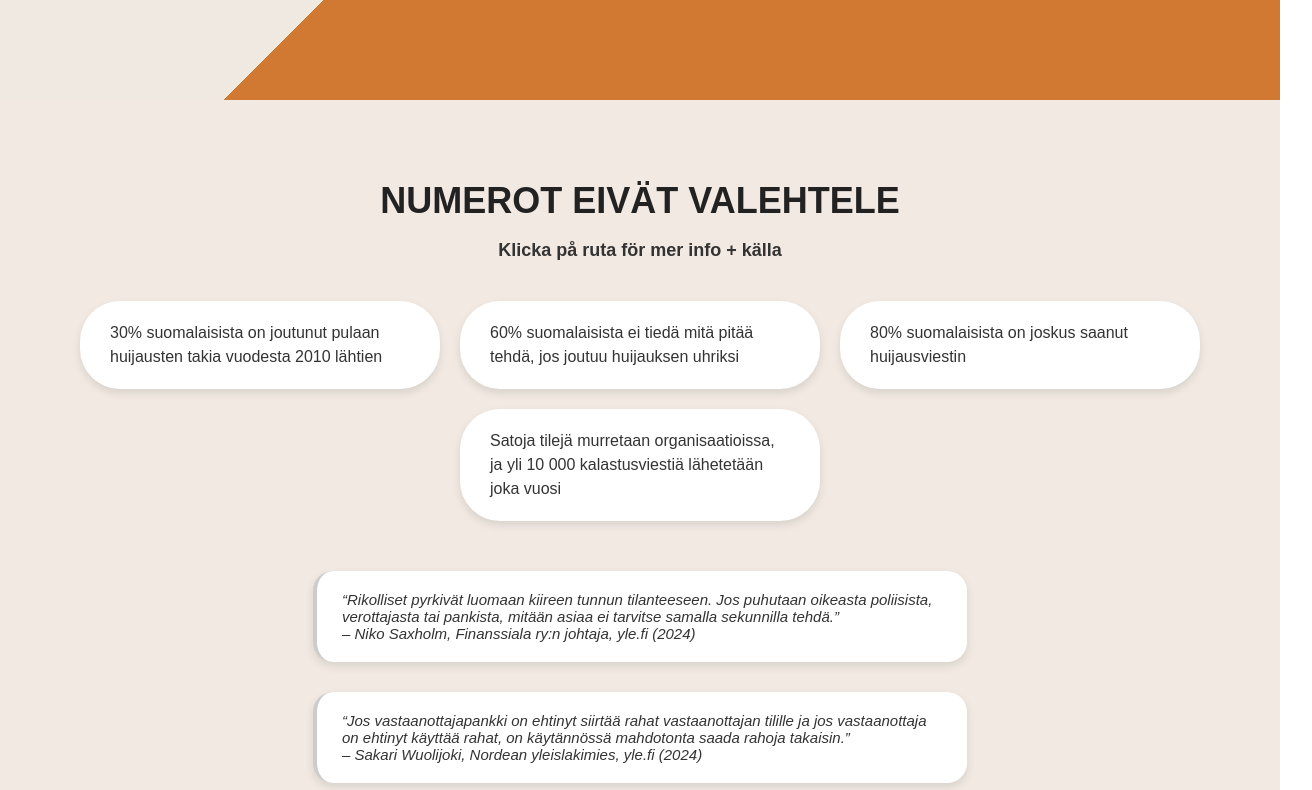
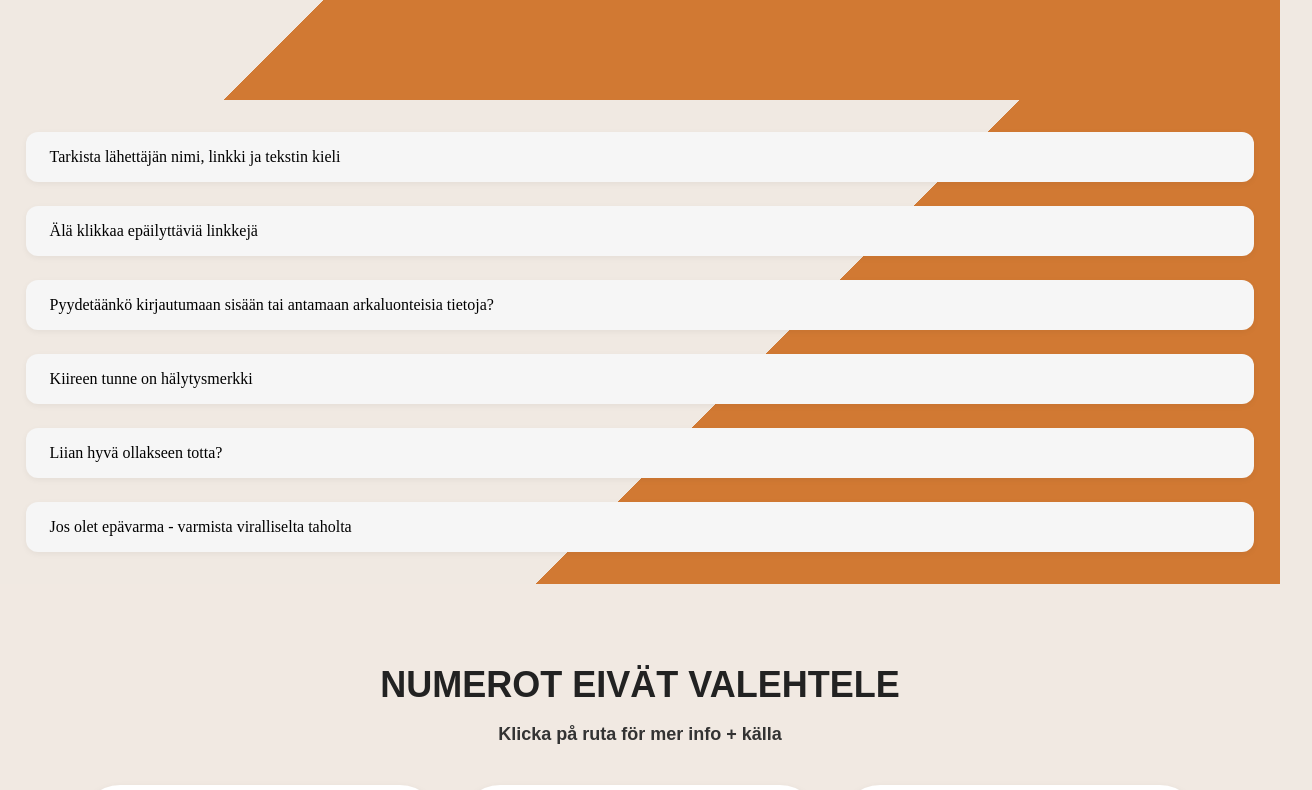
Before and after one commit to levonmaister/scamvjp2, a React (Vite) app: page / in a window 1280 px wide. Shown: the part 800-1590 px from the top of the page, 1312 px wide, since content can reach past the window. Built offline with nearby package versions, Linux system fonts and the light colour scheme.

Commit message:
Checklist + preliminär dropdown

```diff
--- /dev/null
+++ b/src/pages/Checklist.jsx
@@ -0,0 +1,73 @@
+import { useState } from 'react';
+import '../styles/Checklist.css';
+
+const Checklist = () => {
+  const [openItem, setOpenItem] = useState(null);
+
+  const handleToggle = (index) => {
+    if (openItem === index) {
+        setOpenItem(null);
+    } else {
+        setOpenItem(index);
+    }
+  };
+
+  const items = [
+    {
+      title: "Tarkista lähettäjän nimi, linkki ja tekstin kieli",
+      description: ["Onko lähettäjän nimi oudosti kirjoitettu tai jopa tuntematon?",
+                   "Näkyykö linkissä väärin kirjoitettu tai epäilyttävä osoite?",
+                   "Huijausviestit paljastuvat usein kirjoitusvirheistä ja epäjohdonmukaisuuksista."
+                ]
+
+    },
+    {
+      title: "Älä klikkaa epäilyttäviä linkkejä",
+      description: "Vältä linkkejä, jos et ole varma viestin luotettavuudesta.",
+    },
+    {
+      title: "Pyydetäänkö kirjautumaan sisään tai antamaan arkaluonteisia tietoja?",
+      description: ["Luotettavat tahot eivät koskaan pyydä pankkitunnuksia, salasanoja tai henkilötietoja tekstiviestillä.",
+                    "Älä kirjaudu sisään linkin kautta - käytä aina virallista verkkosivua"
+
+      ]
+    },
+    {
+        title: "Kiireen tunne on hälytysmerkki",
+        description: ["Huijarit yrittävät usein saada sinut toimimaan nopeasti ja ajattelematta.",
+                      "Ilmaisuja kuten “Toimi heti!” tai “Maksua vaaditaan nyt!” käyetään painostamiseen.",
+                      "Älä reagoi kiirehtiviin viesteihin."
+        ]
+    },
+    {
+        title: "Liian hyvä ollakseen totta?",
+        description: "Kyse on todennäköisesti huijauksesta, jos viestissä luvataan suuria palkintoja, rahaa tai ainutlaatuisia tilaisuuksia."
+    },
+    {
+        title: "Jos olet epävarma - varmista viralliselta taholta",
+        description: ["Jos olet epävarma, ota yhteyttä organisaatioon heidän verkkosivujensa kautta - älä käytä viestissä olevia yhteystietoja.",
+                      "Voit ilmoittaa huijauksista Liikenne- ja viestintävirasto Traficomin Kyberturvallisuuskeskukselle."
+
+        ]
+    }
+  ];
+
+  return (
+    <div className="checklist-wrapper">
+      {items.map((item, index) => (
+        <div key={index} className="checklist-item" onClick={() => handleToggle(index)}>
+          <div className="checkmark-title">
+            <span className="title-text">{item.title}</span>
+          </div>
+          {openItem === index && (
+            <div className="item-description">
+              {item.description}
+            </div>
+          )}
+        </div>
+      ))}
+    </div>
+  );
+};
+
+export default Checklist;
--- a/src/pages/Etusivu.jsx
+++ b/src/pages/Etusivu.jsx
@@ -4,6 +4,8 @@ import { useState } from 'react'
 import React from 'react'
 import ViestiPeli from '../components/Peli.jsx'
 import '../styles/etusivu.css';
+import Checklist from './Checklist.jsx';
+import "../styles/Checklist.css";
 import NumerotValehtelee from './NumerotValehtelee.jsx';
 import HorrorStories from './HorroStories.jsx';
 
@@ -47,6 +49,7 @@ const Etusivu = () => {
                 <br></br><br></br><br></br><br></br><br></br><br></br><br></br><br></br><br></br><br></br><br></br>
 
             </div>
+            <Checklist /> {/*Ska denna vara här*/}
 
             <div>
             <NumerotValehtelee />
--- a/src/styles/Navbar.css
+++ b/src/styles/Navbar.css
@@ -8,6 +8,9 @@
     background-color: white;
     border-bottom: 1px solid #ddd;
     padding: 0.5rem 1rem;
+    position: sticky; /*Om man vill att headern stannar då man scrollar*/
+    top: 0; /*Om man vill att headern stannar då man scrollar*/
+    z-index: 1000; /*Om man vill att headern stannar då man scrollar*/
 }
 
 .burger {
@@ -36,13 +39,14 @@
 
 .nav-links {
     position: absolute;
-    top: 60px;
+    top: 100%;
     left: 0;
     width: 100%;
     background-color: white;
     flex-direction: column;
     align-items: center;
-    gap: 1rem;
+    gap: 0.75rem;
+    padding: 1rem;
     transform: translateY(-200%);
     transition: transform 0.3s ease, opacity 0.3s ease;
     pointer-events: none;
--- /dev/null
+++ b/src/styles/checklist.css
@@ -0,0 +1,29 @@
+.checklist-wrapper {
+    margin: 4vh 2vw;
+    display: flex;
+    flex-direction: column;
+    gap: 1.5rem;
+  }
+
+  .checklist-item {
+    background-color: #f6f6f6;
+    padding: 1rem 1.5rem;
+    border-radius: 12px;
+    cursor: pointer;
+    transition: background-color 0.2s ease;
+    box-shadow: 0 2px 6px rgba(0, 0, 0, 0.05);
+  }
+
+  .checklist-item:hover {
+    background-color: #eeeeee;
+  }
+
+
+
+  .item-description {
+    margin-top: 0.8rem;
+    padding-left: 2.2rem;
+    font-size: 0.95rem;
+    color: #333;
+    line-height: 1.4;
+  }
```
